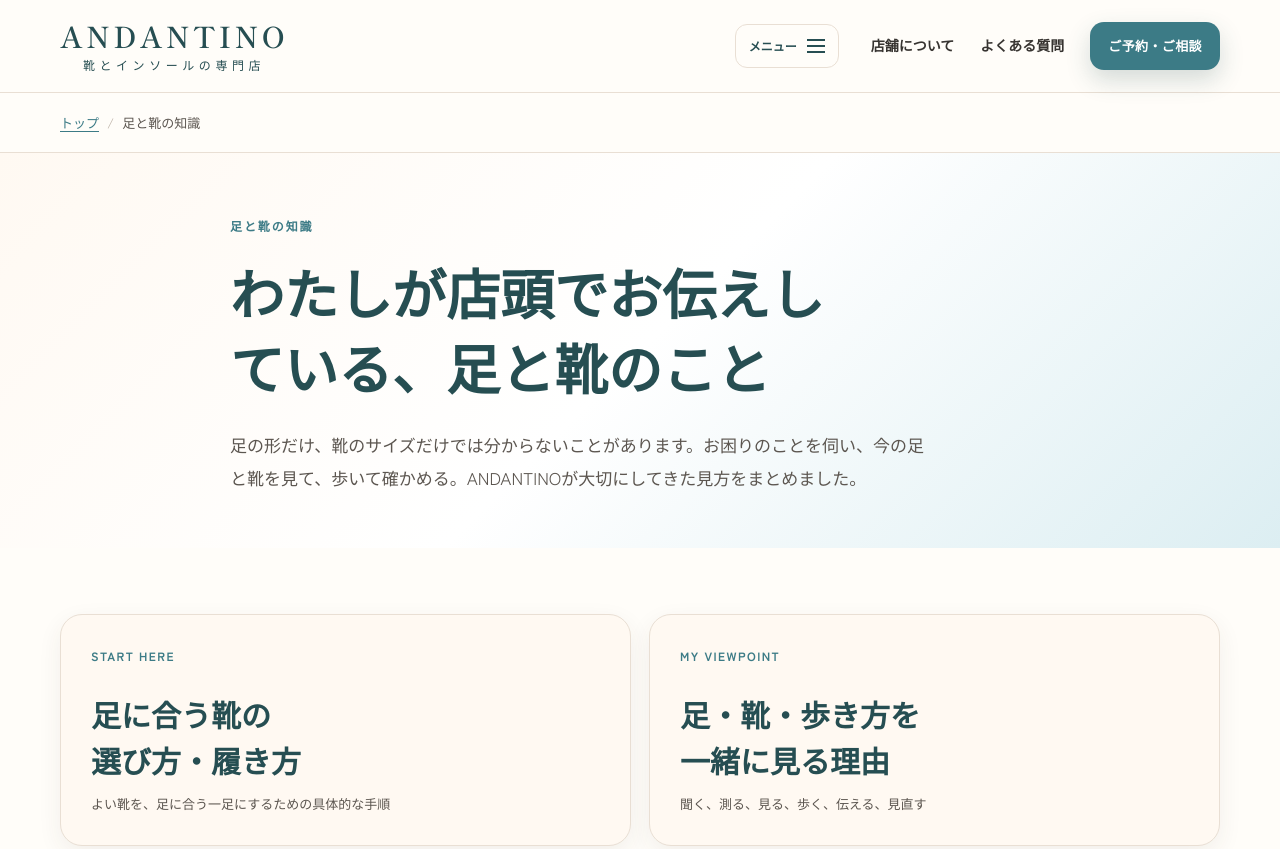
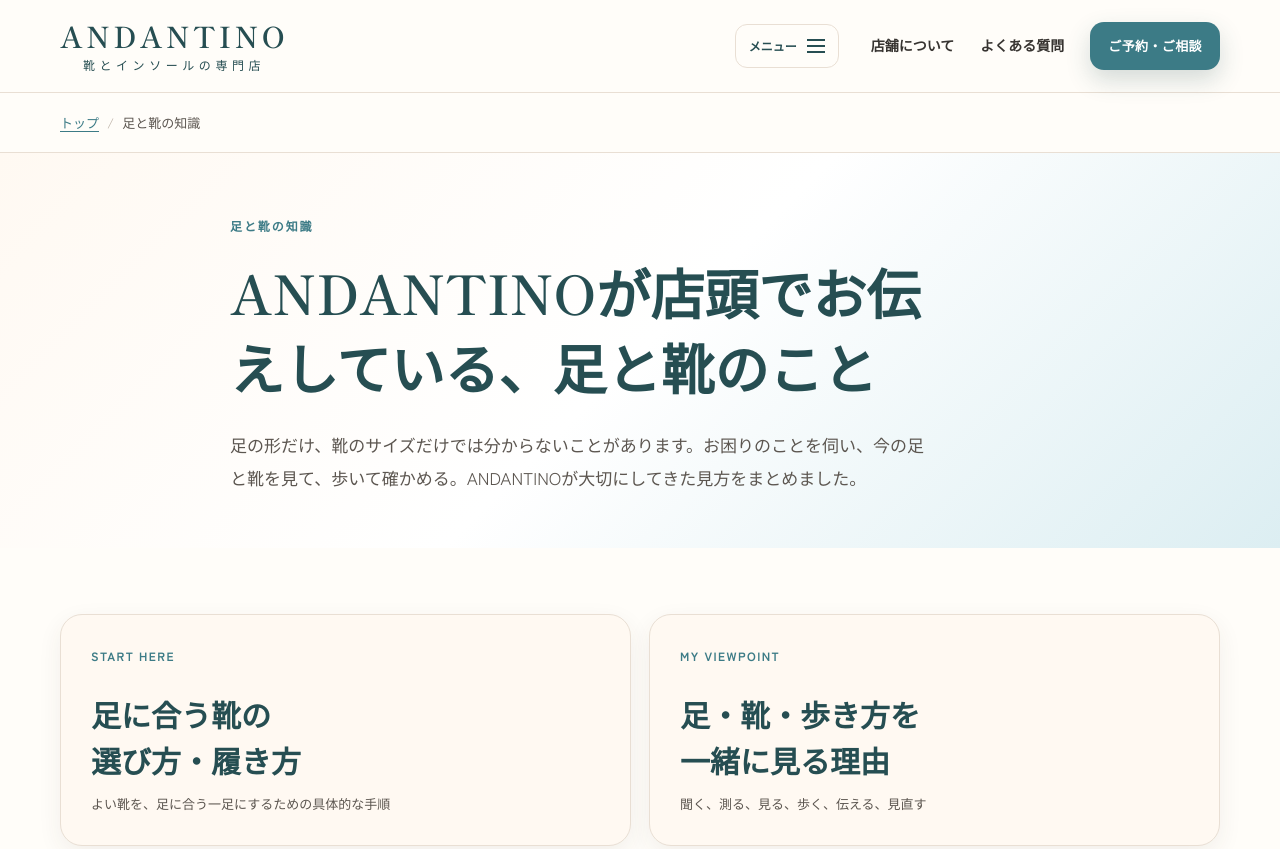
Before and after one commit to toshi1218/andantino, a website: page guides.html in a window 1280 px wide. Shown: the top 849 px of the page. Drawn offline with Linux system fonts and the light colour scheme.

Commit message:
Align guides.html with verified source wording

```diff
--- a/guides.html
+++ b/guides.html
@@ -35,7 +35,7 @@
     <header class="info-header"><div class="container info-header__inner"><a class="brand" href="./"><span class="brand__name">ANDANTINO</span><span class="brand__tagline">靴とインソールの専門店</span></a><nav aria-label="ページナビゲーション"><a href="./about.html">店舗について</a><a href="./faq.html">よくある質問</a><a class="button button--small" href="./contact.html">ご予約・ご相談</a></nav></div></header>
     <nav class="breadcrumb" aria-label="パンくずリスト"><ol class="container"><li><a href="./">トップ</a></li><li aria-current="page">足と靴の知識</li></ol></nav>
     <main id="main">
-      <section class="article-hero"><div class="container article-hero__inner"><span class="section-kicker">足と靴の知識</span><h1>わたしが店頭でお伝えしている、足と靴のこと</h1><p>足の形だけ、靴のサイズだけでは分からないことがあります。お困りのことを伺い、今の足と靴を見て、歩いて確かめる。ANDANTINOが大切にしてきた見方をまとめました。</p></div></section>
+      <section class="article-hero"><div class="container article-hero__inner"><span class="section-kicker">足と靴の知識</span><h1>ANDANTINOが店頭でお伝えしている、足と靴のこと</h1><p>足の形だけ、靴のサイズだけでは分からないことがあります。お困りのことを伺い、今の足と靴を見て、歩いて確かめる。ANDANTINOが大切にしてきた見方をまとめました。</p></div></section>
       <section class="article-body"><div class="container">
         <div class="guide-grid">
           <a class="guide-card" href="./shoe-wearing.html"><span>START HERE</span><strong>足に合う靴の<br>選び方・履き方</strong><small>よい靴を、足に合う一足にするための具体的な手順</small></a>
```
